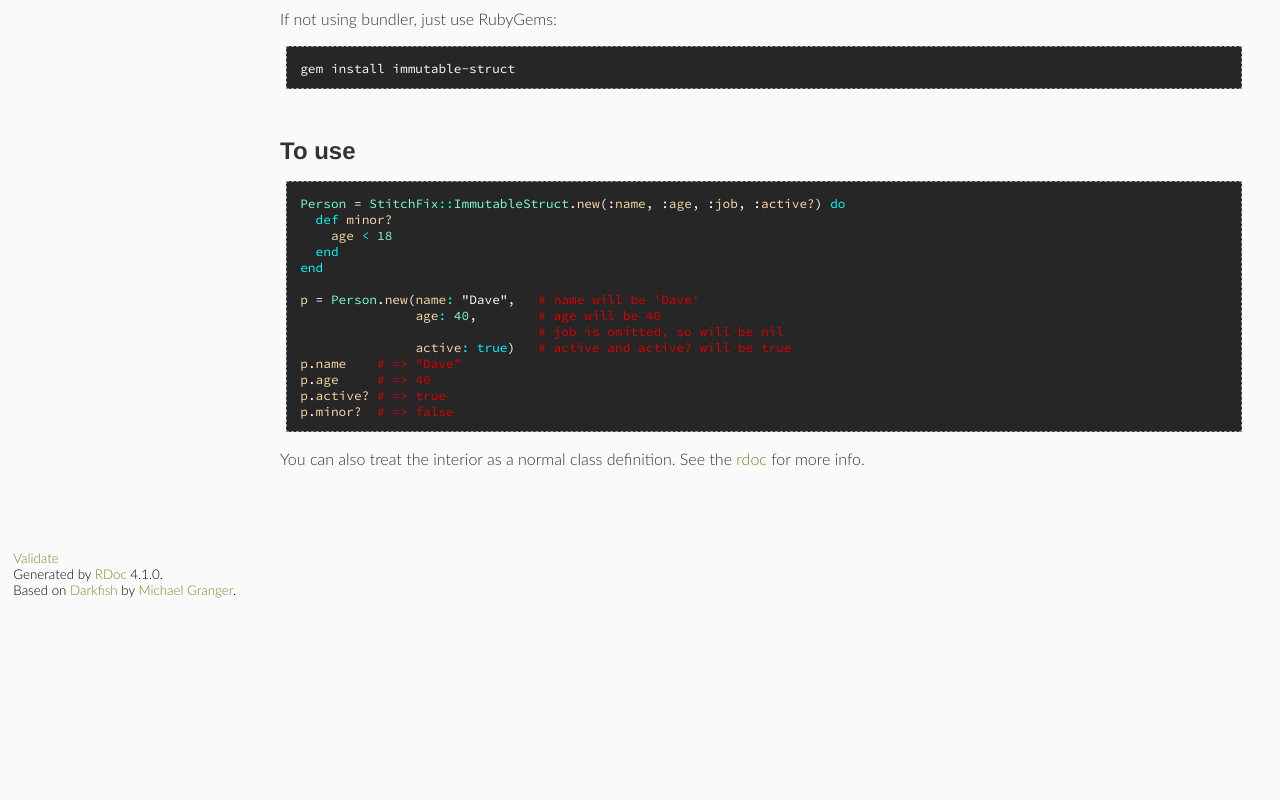
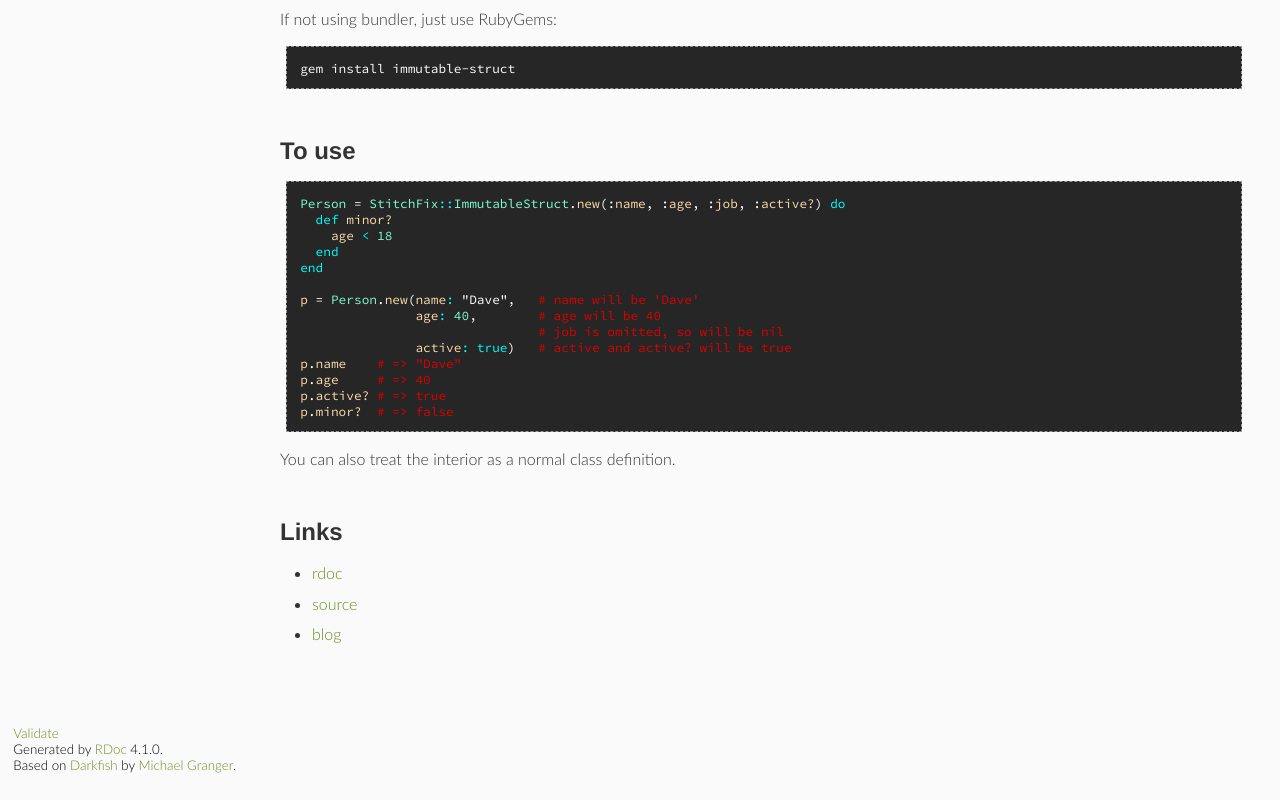
Before and after one commit to stitchfix/immutable-struct, a plain HTML site: page README_rdoc.html in a window 1280 px wide. Shown: the part 439-1239 px from the top of the page. Before the commit the page ends 1064 px from the top, so only its background shows below. Drawn offline with Linux system fonts and the light colour scheme.

Commit message:
updated rdoc

```diff
--- a/README_rdoc.html
+++ b/README_rdoc.html
@@ -61,6 +61,7 @@
     <li><a href="#label-ImmutableStruct">ImmutableStruct</a>
     <li><a href="#label-Install">Install</a>
     <li><a href="#label-To+use">To use</a>
+    <li><a href="#label-Links">Links</a>
   </ul>
 </div>
 
@@ -125,8 +126,17 @@ almost as convienient.</p>
 <span class="ruby-identifier">p</span>.<span class="ruby-identifier">minor?</span>  <span class="ruby-comment"># =&gt; false</span>
 </pre>
 
-<p>You can also treat the interior as a normal class definition.  See the <a
-href="http://stitchfix.github.io/immutable-struct">rdoc</a> for more info.</p>
+<p>You can also treat the interior as a normal class definition.</p>
+
+<h2 id="label-Links">Links<span><a href="#label-Links">&para;</a> <a href="#documentation">&uarr;</a></span></h2>
+<ul><li>
+<p><a href="http://stitchfix.github.io/immutable-struct">rdoc</a></p>
+</li><li>
+<p><a href="http://github.com/stitchfix/immutable-struct">source</a></p>
+</li><li>
+<p><a
+href="http://technology.stitchfix.com/blog/2013/12/20/presenters-delegation-vs-structs/">blog</a></p>
+</li></ul>
 </main>
 
 
```
Also changed, not shown: index.html (+11 -2 lines), table_of_contents.html (+1 -0 lines), 1 other file.
